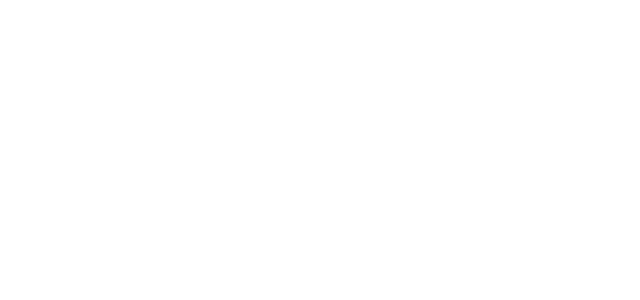
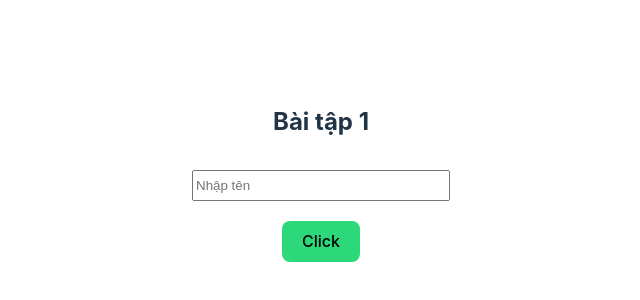
Before and after one commit to DeeDeevk/LTPTGiaoDien_NguyenHoVietKhoa_THTuan2, a React (Vite) app: page / in a window 1280 px wide. Shown: the part 222-522 px from the top of the page, without its empty margins (319-959 px from the left). Built offline with nearby package versions, Linux system fonts and the light colour scheme.

Commit message:
Bai tap 01

```diff
--- a/src/App.jsx
+++ b/src/App.jsx
@@ -1,14 +1,16 @@
-import { useState } from 'react'
+import React from 'react'
+import {useState} from 'react'
 import reactLogo from './assets/react.svg'
-import viteLogo from '/vite.svg'
 import './App.css'
+import BaiTap01 from './components/BaiTap01'
 
 function App() {
 
 
   return (
     <>
-
+      <h2>Bài tập 1</h2>
+      <BaiTap01></BaiTap01>
     </>
   )
 }
--- /dev/null
+++ b/src/components/BaiTap01.css
@@ -0,0 +1,9 @@
+button{
+    margin: 10px;
+    background-color: rgb(45, 216, 123);
+}
+input{
+    margin: 10px;
+    width: 250px;
+    min-height: 25px;
+}
--- /dev/null
+++ b/src/components/BaiTap01.jsx
@@ -0,0 +1,24 @@
+import { useState } from 'react'
+import './BaiTap01.css'
+export default function BaiTap01(){
+    const [name, setName] = useState('');
+    const [text, setText] = useState('');
+
+    function handleChangeName(e){
+        setName(e.target.value);
+    }
+
+    function handleClick(){
+        setText(name);
+    }
+
+    return(
+        <div>
+            <input placeholder='Nhập tên' onChange={handleChangeName} value={name} type="text"/>
+            <br />
+            <button onClick={handleClick}>Click</button>
+            <br />
+            <span>{text}</span>
+        </div>
+    );
+}
```
Also changed, not shown: MinhChung/BaiTap01.PNG.jpg (added).
